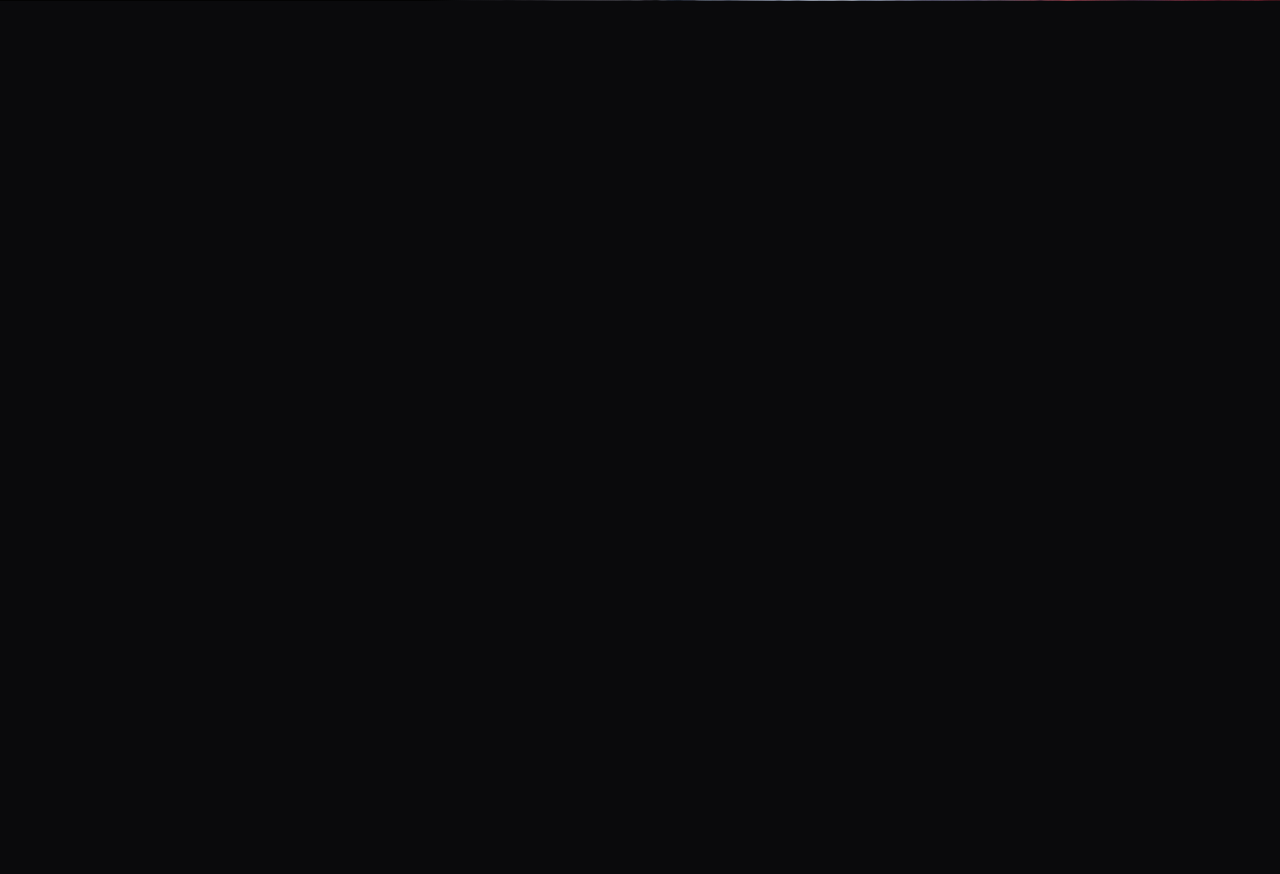
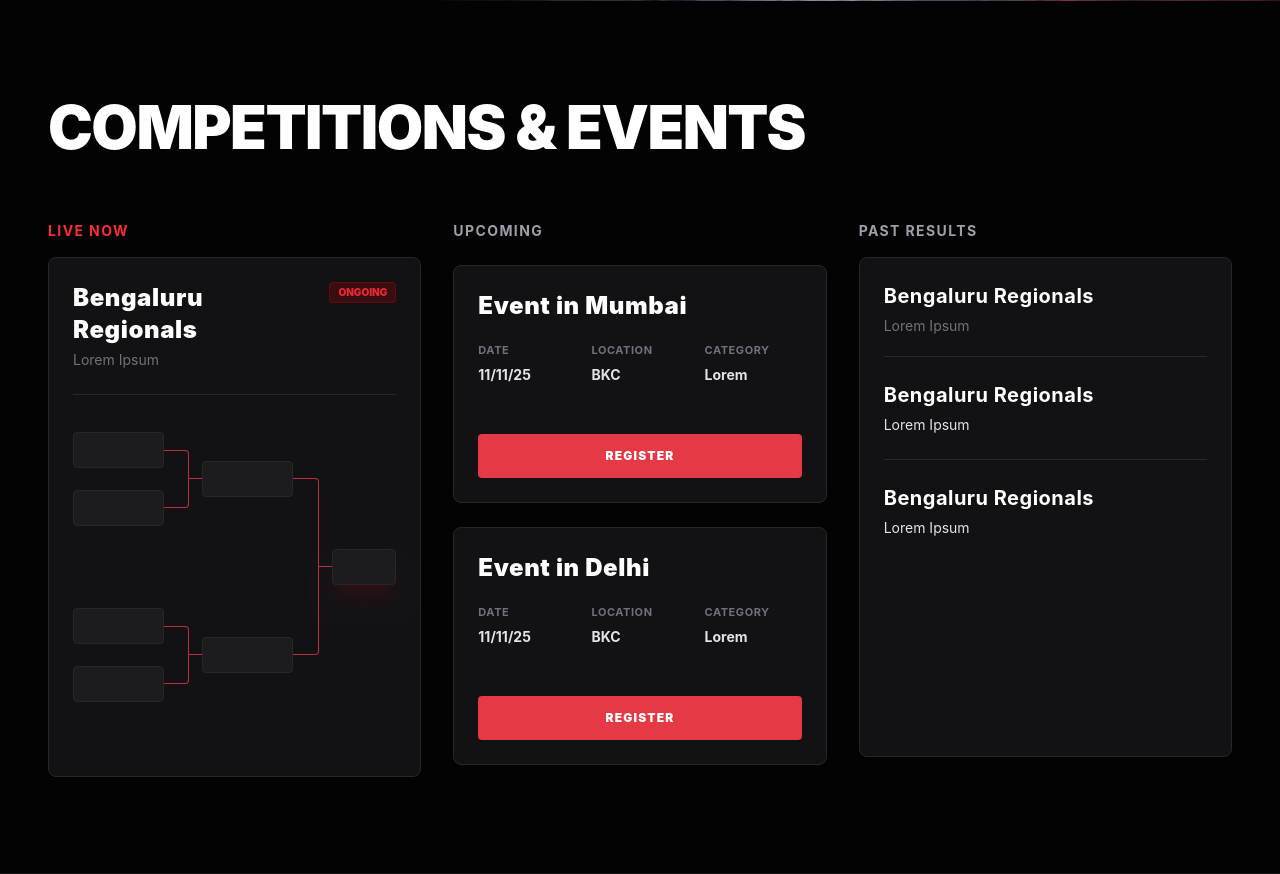
Before and after one commit to Abuzar448/botleague-frontend, a React (Vite) app: page / in a window 1280 px wide. Shown: the part 800-1674 px from the top of the page. Before the commit the page ends 801 px from the top, so only its background shows below. Built offline with nearby package versions, Linux system fonts and the light colour scheme.

Commit message:
Fix: Hardlocked tournament bracket connecting wires via absolute coordinates grid

```diff
--- a/src/App.jsx
+++ b/src/App.jsx
@@ -1,12 +1,14 @@
 import React from 'react'
 import Navbar from './components/Navbar';
 import Hero from './components/Hero';
+import Competitions from './components/Compitions&Events';
 
 const App = () => {
   return (
     <div>
       <Navbar></Navbar>
       <Hero></Hero>
+      <Competitions></Competitions>
     </div>
   )
 }
--- /dev/null
+++ b/src/components/Compitions&Events.jsx
@@ -0,0 +1,173 @@
+import React from 'react';
+
+export default function Competitions() {
+  return (
+    <section id="events" className="w-full bg-[#030303] text-white py-24 px-6 sm:px-10 lg:px-12 font-sans border-b border-zinc-900">
+      <div className="max-w-[1440px] mx-auto">
+
+        {/* Section Main Title */}
+        <h2 className="text-4xl sm:text-6xl font-black uppercase tracking-tight mb-16 text-white">
+          Competitions & Events
+        </h2>
+
+        {/* 3-Column Grid System */}
+        <div className="grid grid-cols-1 lg:grid-cols-3 gap-8 items-start">
+
+          {/* ================= COLUMN 1: LIVE NOW ================= */}
+          <div className="flex flex-col gap-4">
+            <span className="text-red-500 font-bold tracking-widest text-sm uppercase">
+              LIVE NOW
+            </span>
+
+            {/* Live Bracket Main Card */}
+            <div className="bg-[#121214] border border-zinc-800 rounded-lg p-6 min-h-[520px] flex flex-col justify-between">
+              <div>
+                <div className="flex justify-between items-start mb-1">
+                  <h3 className="text-2xl font-black text-white tracking-wide">Bengaluru Regionals</h3>
+                  <span className="bg-red-600/20 text-red-500 border border-red-600/30 text-[10px] font-black uppercase px-2 py-0.5 rounded-sm animate-pulse">
+                    Ongoing
+                  </span>
+                </div>
+                <p className="text-zinc-500 text-sm mb-6">Lorem Ipsum</p>
+                <div className="w-full h-[1px] bg-zinc-800 mb-6" />
+              </div>
+
+              {/* ABSOLUTE COORDINATE CANVAS SYSTEM (No shifting possible) */}
+              <div className="relative w-full h-[320px] bg-transparent select-none mt-auto">
+
+                {/* ---------------- ROUND 1 BOXES (LEFT) ---------------- */}
+                {/* Team 1 Box */}
+                <div className="absolute left-0 top-[0%] w-[28%] h-9 bg-[#1c1c1f] rounded-sm border border-zinc-800 hover:border-zinc-700 transition-colors" />
+                {/* Team 2 Box */}
+                <div className="absolute left-0 top-[18%] w-[28%] h-9 bg-[#1c1c1f] rounded-sm border border-zinc-800 hover:border-zinc-700 transition-colors" />
+
+                {/* Team 3 Box */}
+                <div className="absolute left-0 top-[55%] w-[28%] h-9 bg-[#1c1c1f] rounded-sm border border-zinc-800 hover:border-zinc-700 transition-colors" />
+                {/* Team 4 Box */}
+                <div className="absolute left-0 top-[73%] w-[28%] h-9 bg-[#1c1c1f] rounded-sm border border-zinc-800 hover:border-zinc-700 transition-colors" />
+
+
+                {/* ---------------- FIRST LEVEL RED LINES ---------------- */}
+                {/* Upper Fork Line: Connects Team 1 & Team 2 precisely at their middle points */}
+                <div className="absolute left-[28%] top-[5.5%] w-[8%] h-[58px] border-t border-b border-r border-[#E63946] rounded-r-sm opacity-80" />
+                {/* Extension to Semi Final 1 */}
+                <div className="absolute left-[36%] top-[14.5%] w-[4%] h-[1px] bg-[#E63946] opacity-80" />
+
+                {/* Lower Fork Line: Connects Team 3 & Team 4 precisely at their middle points */}
+                <div className="absolute left-[28%] top-[60.5%] w-[8%] h-[58px] border-t border-b border-r border-[#E63946] rounded-r-sm opacity-80" />
+                {/* Extension to Semi Final 2 */}
+                <div className="absolute left-[36%] top-[69.5%] w-[4%] h-[1px] bg-[#E63946] opacity-80" />
+
+
+                {/* ---------------- ROUND 2 BOXES (MIDDLE) ---------------- */}
+                {/* Semi Final 1 Box */}
+                <div className="absolute left-[40%] top-[9%] w-[28%] h-9 bg-[#1c1c1f] rounded-sm border border-zinc-800 hover:border-zinc-700 transition-colors" />
+                {/* Semi Final 2 Box */}
+                <div className="absolute left-[40%] top-[64%] w-[28%] h-9 bg-[#1c1c1f] rounded-sm border border-zinc-800 hover:border-zinc-700 transition-colors" />
+
+
+                {/* ---------------- SECOND LEVEL RED LINES ---------------- */}
+                {/* Grand Final Center Fork: Connects Semi Final 1 & 2 perfectly from their center lines */}
+                <div className="absolute left-[68%] top-[14.5%] w-[8%] h-[177px] border-t border-b border-r border-[#E63946] rounded-r-sm opacity-80" />
+                {/* Final Extension into Winner Slot */}
+                <div className="absolute left-[76%] top-[42%] w-[4%] h-[1px] bg-[#E63946] opacity-80" />
+
+
+                {/* ---------------- ROUND 3 BOX (RIGHT WINNER) ---------------- */}
+                {/* Grand Winner Box Slot */}
+                <div className="absolute right-0 top-[36.5%] w-[20%] h-9 bg-[#1c1c1f] rounded-sm border border-zinc-800 shadow-xl shadow-red-600/10 hover:border-zinc-700 transition-colors" />
+
+              </div>
+            </div>
+          </div>
+
+          {/* ================= COLUMN 2: UPCOMING ================= */}
+          <div className="flex flex-col gap-6">
+            <span className="text-zinc-400 font-bold tracking-widest text-sm uppercase">
+              UPCOMING
+            </span>
+
+            {/* Upcoming Event Box 1 */}
+            <div className="bg-[#121214] border border-zinc-800 rounded-lg p-6 flex flex-col justify-between min-h-[238px]">
+              <div>
+                <h3 className="text-2xl font-black text-white tracking-wide mb-5">Event in Mumbai</h3>
+                <div className="grid grid-cols-3 gap-4 text-left mb-6">
+                  <div>
+                    <p className="text-zinc-500 text-[11px] uppercase font-bold tracking-wider">Date</p>
+                    <p className="text-zinc-200 text-sm font-bold mt-1.5">11/11/25</p>
+                  </div>
+                  <div>
+                    <p className="text-zinc-500 text-[11px] uppercase font-bold tracking-wider">Location</p>
+                    <p className="text-zinc-200 text-sm font-bold mt-1.5">BKC</p>
+                  </div>
+                  <div>
+                    <p className="text-zinc-500 text-[11px] uppercase font-bold tracking-wider">Category</p>
+                    <p className="text-zinc-200 text-sm font-bold mt-1.5">Lorem</p>
+                  </div>
+                </div>
+              </div>
+              <button className="w-full bg-[#E63946] hover:bg-red-700 transition-colors text-white text-xs font-black uppercase py-3.5 rounded-sm tracking-widest cursor-pointer">
+                REGISTER
+              </button>
+            </div>
+
+            {/* Upcoming Event Box 2 */}
+            <div className="bg-[#121214] border border-zinc-800 rounded-lg p-6 flex flex-col justify-between min-h-[238px]">
+              <div>
+                <h3 className="text-2xl font-black text-white tracking-wide mb-5">Event in Delhi</h3>
+                <div className="grid grid-cols-3 gap-4 text-left mb-6">
+                  <div>
+                    <p className="text-zinc-500 text-[11px] uppercase font-bold tracking-wider">Date</p>
+                    <p className="text-zinc-200 text-sm font-bold mt-1.5">11/11/25</p>
+                  </div>
+                  <div>
+                    <p className="text-zinc-500 text-[11px] uppercase font-bold tracking-wider">Location</p>
+                    <p className="text-zinc-200 text-sm font-bold mt-1.5">BKC</p>
+                  </div>
+                  <div>
+                    <p className="text-zinc-500 text-[11px] uppercase font-bold tracking-wider">Category</p>
+                    <p className="text-zinc-200 text-sm font-bold mt-1.5">Lorem</p>
+                  </div>
+                </div>
+              </div>
+              <button className="w-full bg-[#E63946] hover:bg-red-700 transition-colors text-white text-xs font-black uppercase py-3.5 rounded-sm tracking-widest cursor-pointer">
+                REGISTER
+              </button>
+            </div>
+          </div>
+
+          {/* ================= COLUMN 3: PAST RESULTS ================= */}
+          <div className="flex flex-col gap-4">
+            <span className="text-zinc-400 font-bold tracking-widest text-sm uppercase">
+              PAST RESULTS
+            </span>
+
+            {/* Past Results Container Card */}
+            <div className="bg-[#121214] border border-zinc-800 rounded-lg p-6 min-h-[500px] flex flex-col justify-start">
+
+              {/* Row 1 */}
+              <div className="py-5 first:pt-0 border-b border-zinc-800">
+                <h3 className="text-xl font-bold text-white tracking-wide">Bengaluru Regionals</h3>
+                <p className="text-zinc-500 text-sm mt-1.5">Lorem Ipsum</p>
+              </div>
+
+              {/* Row 2 */}
+              <div className="py-6 border-b border-zinc-800">
+                <h3 className="text-xl font-bold text-white tracking-wide">Bengaluru Regionals</h3>
+                <p className="text-zinc-200 text-sm mt-1.5">Lorem Ipsum</p>
+              </div>
+
+              {/* Row 3 */}
+              <div className="py-6">
+                <h3 className="text-xl font-bold text-white tracking-wide">Bengaluru Regionals</h3>
+                <p className="text-zinc-200 text-sm mt-1.5">Lorem Ipsum</p>
+              </div>
+
+            </div>
+          </div>
+
+        </div>
+      </div>
+    </section>
+  );
+}
```
